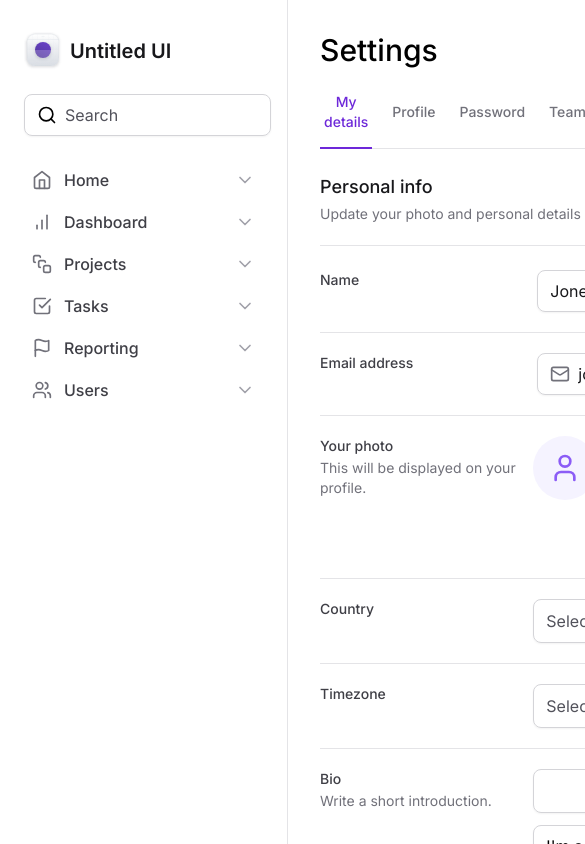
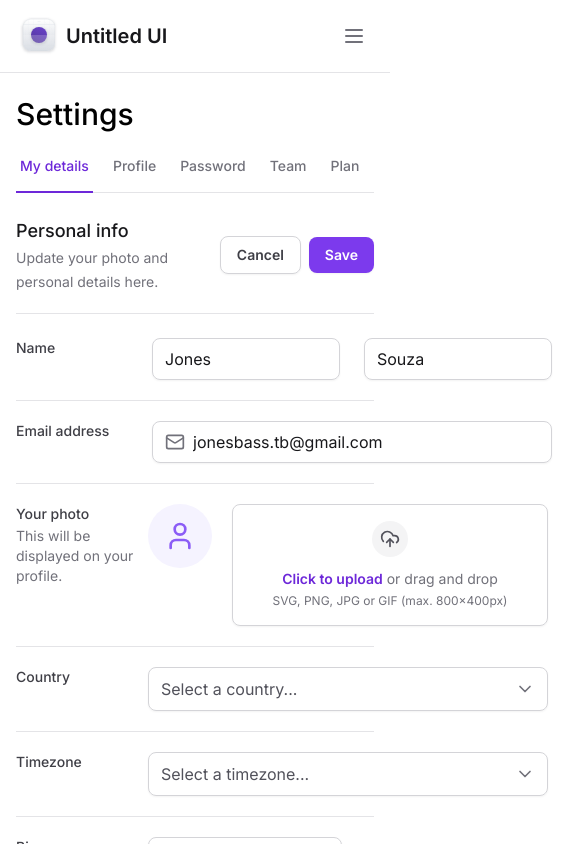
Before and after one commit to Jones-bass/tailwind-next, a Next.js app: page / in a window 390 px wide. Shown: the top 844 px of the page, 585 px wide, since content can reach past the window. Built offline with nearby package versions, Linux system fonts and the light colour scheme.

Commit message:
Responsividade Sidebar

```diff
--- a/package.json
+++ b/package.json
@@ -10,6 +10,8 @@
   },
   "dependencies": {
     "@formkit/auto-animate": "^0.8.0",
+    "@radix-ui/react-collapsible": "^1.0.3",
+    "@radix-ui/react-scroll-area": "^1.0.4",
     "@radix-ui/react-select": "^1.2.2",
     "@radix-ui/react-tabs": "^1.0.4",
     "@types/node": "20.5.1",
--- a/src/app/layout.tsx
+++ b/src/app/layout.tsx
@@ -18,9 +18,11 @@ export default function RootLayout({
   return (
     <html lang="en" className="antialiased">
       <body className={inter.className}>
-        <div className="grid min-h-screen grid-cols-app">
+        <div className="min-h-screen lg:grid lg:grid-cols-app">
           <Sidebar />
-          <main className="px-8 pb-12 pt-8">{children}</main>
+          <main className="max-w-[100vw] px-4 pb-12 pt-24 lg:col-start-2 lg:px-8 lg:pt-8">
+            {children}
+          </main>
         </div>
       </body>
     </html>
--- a/src/components/SettingsTabs/TabItem.tsx
+++ b/src/components/SettingsTabs/TabItem.tsx
@@ -15,7 +15,7 @@ export function TabItem({ value, title, isSelected = false }: TabItemProps) {
       value={value}
       className="group relative px-1 pb-4 text-sm font-medium text-zinc-500 outline-none hover:text-violet-700 data-[state=active]:text-violet-700"
     >
-      <span className="rounded group-focus-visible:ring-2 group-focus-visible:ring-violet-400 group-focus-visible:ring-offset-4">
+      <span className="whitespace-nowrap rounded group-focus-visible:ring-2 group-focus-visible:ring-violet-400 group-focus-visible:ring-offset-4">
         {title}
       </span>
 
--- a/src/components/SettingsTabs/index.tsx
+++ b/src/components/SettingsTabs/index.tsx
@@ -4,11 +4,15 @@ import * as Tabs from '@radix-ui/react-tabs'
 import { TabItem } from './TabItem'
 import { useState } from 'react'
 
+import * as ScrollArea from '@radix-ui/react-scroll-area'
+
 export function SettingsTabs() {
   const [currentTab, setCurrentTab] = useState('tab1')
 
   return (
     <Tabs.Root value={currentTab} onValueChange={setCurrentTab}>
+      <ScrollArea.Root className="w-full" type="scroll">
+        <ScrollArea.Viewport className="w-full overflow-x-scroll">
           <Tabs.List className="mt-6 flex w-full items-center gap-4 border-b border-zinc-200">
             <TabItem
               value="tab1"
@@ -25,8 +29,16 @@ export function SettingsTabs() {
               title="Password"
               isSelected={currentTab === 'tab3'}
             />
-        <TabItem value="tab4" title="Team" isSelected={currentTab === 'tab4'} />
-        <TabItem value="tab5" title="Plan" isSelected={currentTab === 'tab5'} />
+            <TabItem
+              value="tab4"
+              title="Team"
+              isSelected={currentTab === 'tab4'}
+            />
+            <TabItem
+              value="tab5"
+              title="Plan"
+              isSelected={currentTab === 'tab5'}
+            />
             <TabItem
               value="tab6"
               title="Billing"
@@ -53,6 +65,15 @@ export function SettingsTabs() {
               isSelected={currentTab === 'tab10'}
             />
           </Tabs.List>
+        </ScrollArea.Viewport>
+
+        <ScrollArea.Scrollbar
+          className="flex h-0.5 translate-y-1.5 touch-none select-none flex-col bg-zinc-100"
+          orientation="horizontal"
+        >
+          <ScrollArea.Thumb className="relative flex-1 rounded-lg bg-zinc-300" />
+        </ScrollArea.Scrollbar>
+      </ScrollArea.Root>
     </Tabs.Root>
   )
 }
--- a/src/components/Sidebar/index.tsx
+++ b/src/components/Sidebar/index.tsx
@@ -1,3 +1,5 @@
+'use client'
+
 import {
   Search,
   BarChart,
@@ -8,19 +10,34 @@ import {
   Users,
   LifeBuoy,
   Cog,
+  Menu,
 } from 'lucide-react'
+import * as Collapsible from '@radix-ui/react-collapsible'
+
 import { Logo } from './logo'
 import { NavItem } from './MainNavigation/NavItem'
 import { UsedSpaceWidget } from './UsedSpaceWidget'
 import { Profile } from './Profile'
+import { Button } from '../Button'
 
 import * as Input from './../Input'
 
 export function Sidebar() {
   return (
-    <aside className="flex flex-col gap-6 border-r border-zinc-200 px-5 py-8">
+    <Collapsible.Root className="fixed left-0 right-0 top-0 z-20 flex flex-col gap-6 border-b border-zinc-200 bg-white p-4 data-[state=open]:bottom-0 lg:right-auto  lg:w-80 lg:border-r lg:px-5 lg:py-8 lg:data-[state=closed]:bottom-0">
+      <div className="flex items-center justify-between">
         <Logo />
+        <Collapsible.Trigger asChild className="lg:hidden">
+          <Button variant="ghost">
+            <Menu className="h-6 w-6" />
+          </Button>
+        </Collapsible.Trigger>
+      </div>
 
+      <Collapsible.Content
+        forceMount
+        className="flex flex-1 flex-col gap-6 data-[state=closed]:hidden lg:data-[state=closed]:flex"
+      >
         <Input.Root>
           <Input.Prefix>
             <Search className="h-5 w-5 to-zinc-500" />
@@ -36,6 +53,7 @@ export function Sidebar() {
           <NavItem title="Reporting" icon={Flag} />
           <NavItem title="Users" icon={Users} />
         </nav>
+
         <div className="mt-auto flex flex-col gap-6">
           <nav className="space-y-0.5">
             <NavItem title="Support" icon={LifeBuoy} />
@@ -48,6 +66,7 @@ export function Sidebar() {
 
           <Profile />
         </div>
-    </aside>
+      </Collapsible.Content>
+    </Collapsible.Root>
   )
 }
```
Also changed, not shown: 1 other file (tests, documents, lock files or other folders). Lines whose indentation alone changed are shown as unchanged.
